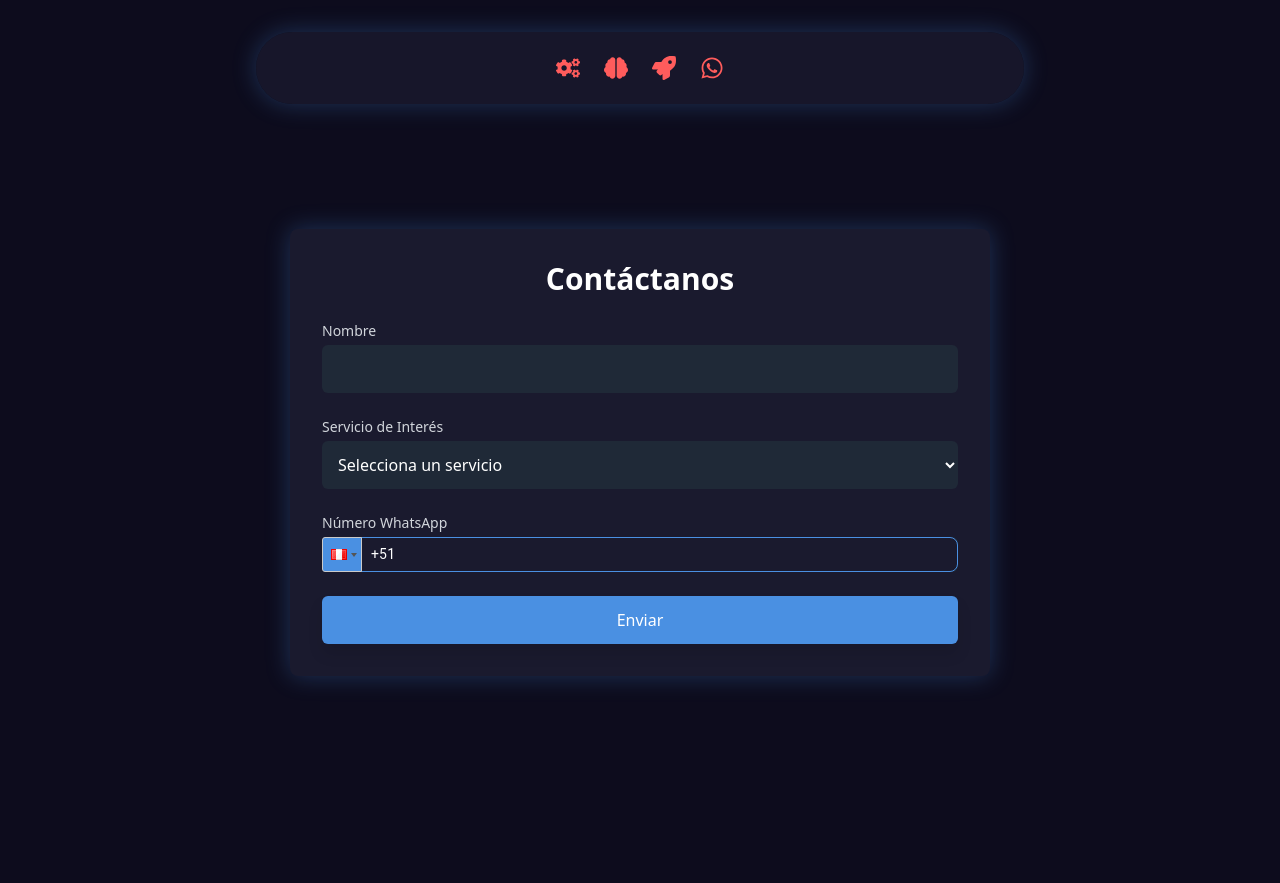
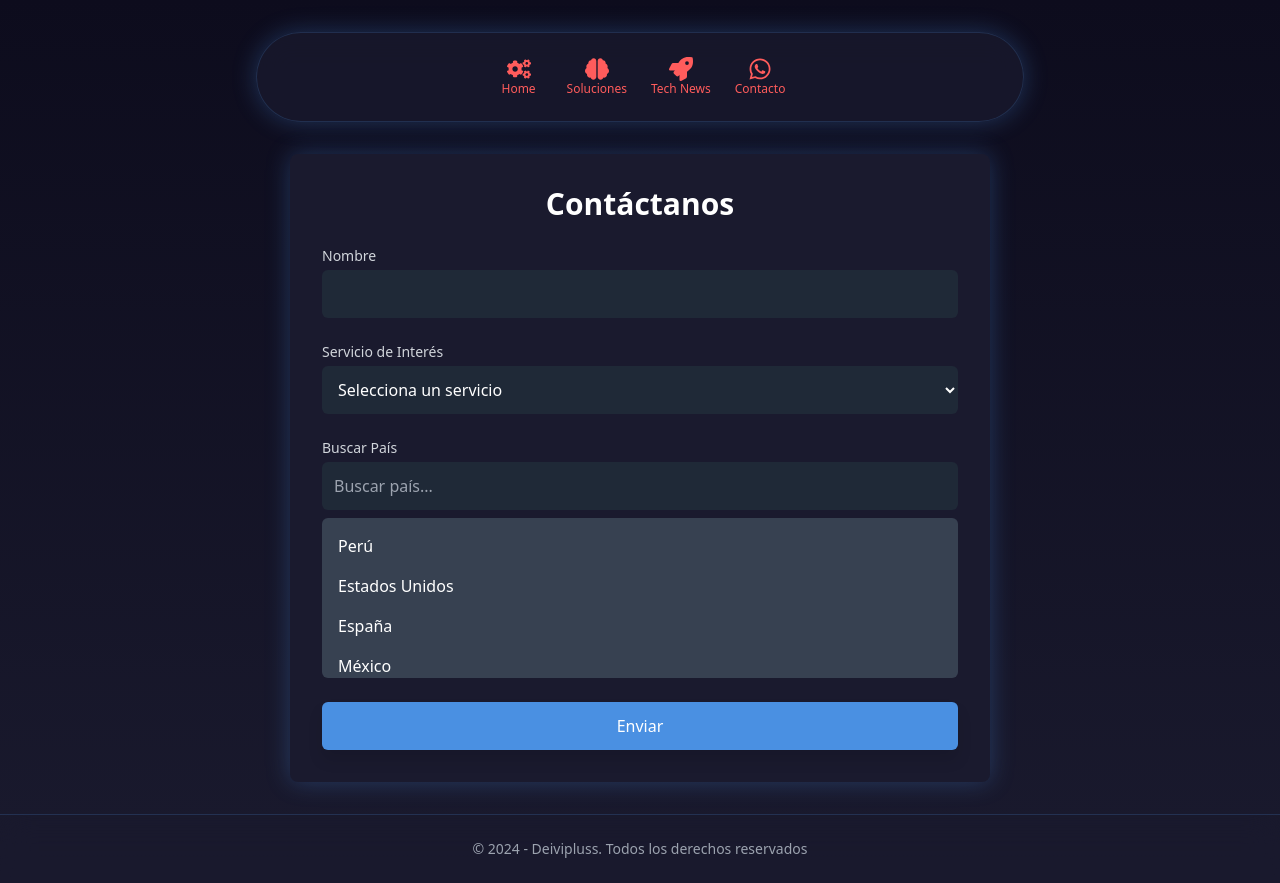
Before and after one commit to deivipluss/landing, a Next.js app: page /contacto in a window 1280 px wide. Before the commit the page ends 800 px from the top, so only its background shows below. Built offline with nearby package versions, Linux system fonts and the light colour scheme.

Commit message:
formcorregidobusqueda

```diff
--- a/app/contacto/page.tsx
+++ b/app/contacto/page.tsx
@@ -20,10 +20,19 @@ const serviceLabels = {
 };
 
 const navItems = [
-  { href: "/", icon: <FaCogs />, label: "Home" },
-  { href: "#solutions", icon: <FaBrain />, label: "Soluciones" },
-  { href: "/novedades-tech", icon: <FaRocket />, label: "Tech News" },
-  { href: "/contacto", icon: <FaWhatsapp />, label: "Contacto" },
+  { href: "/", icon: <FaCogs className="transition-transform duration-300 group-hover:rotate-180" />, label: "Home" },
+  { href: "#solutions", icon: <FaBrain className="transition-transform duration-300 group-hover:scale-110" />, label: "Soluciones" },
+  { href: "/novedades-tech", icon: <FaRocket className="transition-transform duration-300 group-hover:scale-110" />, label: "Tech News" },
+  { href: "/contacto", icon: <FaWhatsapp className="transition-transform duration-300 group-hover:rotate-12" />, label: "Contacto" },
+];
+
+const countries = [
+  { code: "pe", name: "Perú" },
+  { code: "us", name: "Estados Unidos" },
+  { code: "es", name: "España" },
+  { code: "mx", name: "México" },
+  { code: "ar", name: "Argentina" },
+  // Agrega más países según sea necesario
 ];
 
 const ContactForm: React.FC = () => {
@@ -32,6 +41,8 @@ const ContactForm: React.FC = () => {
     name: "",
     whatsapp: "+51",
     selectedService: "",
+    searchQuery: "",
+    filteredCountries: countries,
   });
 
   useEffect(() => {
@@ -51,6 +62,18 @@ const ContactForm: React.FC = () => {
     }));
   };
 
+  const handleSearch = (query: string) => {
+    const lowercasedQuery = query.toLowerCase();
+    const filtered = countries.filter((country) =>
+      country.name.toLowerCase().includes(lowercasedQuery)
+    );
+    setFormState((prevState) => ({
+      ...prevState,
+      searchQuery: query,
+      filteredCountries: filtered,
+    }));
+  };
+
   const handleSubmit = async (e: React.FormEvent) => {
     e.preventDefault();
     try {
@@ -60,6 +83,8 @@ const ContactForm: React.FC = () => {
         name: "",
         whatsapp: "+51",
         selectedService: "",
+        searchQuery: "",
+        filteredCountries: countries,
       });
     } catch (error) {
       console.error("Error al enviar el formulario:", error);
@@ -110,32 +135,25 @@ const ContactForm: React.FC = () => {
           </select>
         </div>
         <div>
-          <label className="block text-sm font-medium text-gray-300 mb-1">Número WhatsApp</label>
-          <PhoneInput
-            country={"pe"}
-            value={formState.whatsapp}
-            onChange={(value) => handleInputChange("whatsapp", value)}
-            inputClass="text-black"
-            buttonClass="bg-gray-800 text-white"
-            containerClass="mt-1 rounded-md bg-gray-800"
-            inputStyle={{
-              width: "100%",
-              backgroundColor: "#1A1A2E",
-              color: "#FFFFFF",
-              border: "1px solid #4A90E2",
-              borderRadius: "8px",
-            }}
-            buttonStyle={{
-              backgroundColor: "#4A90E2",
-              color: "#FFFFFF",
-            }}
-            dropdownStyle={{
-              backgroundColor: "#1A1A2E",
-              color: "#FFFFFF",
-              scrollbarColor: "#4A90E2 transparent",
-              scrollbarWidth: "thin",
-            }}
+          <label className="block text-sm font-medium text-gray-300 mb-1">Buscar País</label>
+          <input
+            type="text"
+            placeholder="Buscar país..."
+            value={formState.searchQuery}
+            onChange={(e) => handleSearch(e.target.value)}
+            className="mt-1 p-3 block w-full rounded-md bg-gray-800 border-gray-700 text-white"
           />
+          <div className="mt-2 max-h-40 overflow-y-auto bg-gray-700 rounded-md p-2">
+            {formState.filteredCountries.map((country) => (
+              <div
+                key={country.code}
+                className="text-white cursor-pointer p-2 hover:bg-gray-600 rounded-md"
+                onClick={() => handleInputChange("whatsapp", `+${country.code}`)}
+              >
+                {country.name}
+              </div>
+            ))}
+          </div>
         </div>
         <motion.button
           whileHover={{ scale: 1.05 }}
@@ -152,19 +170,35 @@ const ContactForm: React.FC = () => {
 
 const Contact: React.FC = () => {
   return (
-    <div className="min-h-screen bg-[#0D0C1D] flex flex-col overflow-hidden relative">
-      <header className="flex justify-center py-6 mt-8 space-x-6 bg-[#1A1A2E]/80 shadow-glow rounded-full w-[90%] max-w-3xl mx-auto">
+    <div className="min-h-screen bg-[#0D0C1D] bg-gradient-to-b from-[#0D0C1D] to-[#1A1A2E] flex flex-col overflow-hidden relative">
+      <header className="flex justify-center py-6 mt-8 space-x-6 bg-[#1A1A2E]/80 backdrop-blur-lg shadow-glow rounded-full w-[90%] max-w-3xl mx-auto border border-[#4A90E2]/20">
         {navItems.map((item) => (
-          <Link key={item.href} href={item.href} className="group">
-            <div className="text-2xl text-[#FF5C5C]">{item.icon}</div>
+          <Link
+            key={item.href}
+            href={item.href}
+            className="group flex flex-col items-center cursor-pointer"
+          >
+            <div
+              className={`text-2xl mx-3 text-[#FF5C5C] group-hover:text-[#4A90E2] transition-all duration-300`}
+            >
+              {item.icon}
+            </div>
+            <span className="text-xs text-[#FF5C5C] group-hover:text-[#4A90E2] transition-colors duration-300">
+              {item.label}
+            </span>
           </Link>
         ))}
       </header>
-      <main className="flex-grow flex justify-center items-center">
+
+      <main className="flex-grow flex justify-center items-center p-4 md:p-8">
         <Suspense fallback={<div>Cargando...</div>}>
           <ContactForm />
         </Suspense>
       </main>
+
+      <footer className="bg-[#1A1A2E]/80 backdrop-blur-lg text-center py-6 text-gray-400 text-sm mt-auto border-t border-[#4A90E2]/20">
+        © 2024 - Deivipluss. Todos los derechos reservados
+      </footer>
     </div>
   );
 };
```
